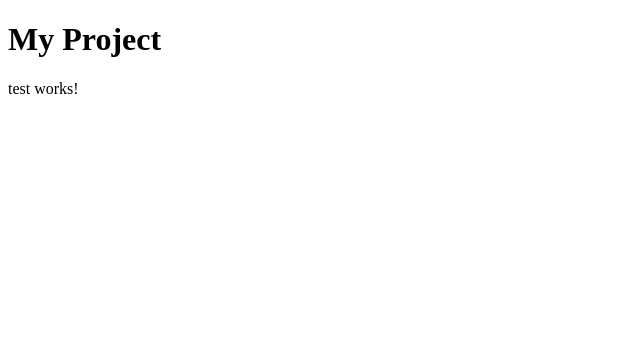
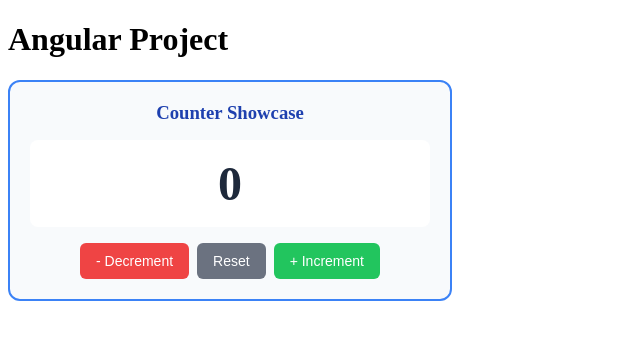
Before and after one commit to Anatoli33/Angular-Project, an Angular app in the folder project/: page / in a window 1280 px wide. Shown: the top 340 px of the page, without its empty margins (0-640 px from the left). Built offline with nearby package versions, Linux system fonts and the light colour scheme.

Commit message:
Add counter

```diff
--- a/project/src/app/app.html
+++ b/project/src/app/app.html
@@ -1,3 +1,3 @@
 <h1>{{ title() }}</h1>
-<app-test></app-test>
+<app-counter></app-counter>
 <router-outlet />
--- a/project/src/app/app.ts
+++ b/project/src/app/app.ts
@@ -1,14 +1,14 @@
 import { Component, signal } from '@angular/core';
 import { RouterOutlet } from '@angular/router';
-import { Test } from './test/test.js';
+import { Counter } from './counter/counter.js';
 
 @Component({
   selector: 'app-root',
   standalone: true,
-  imports: [RouterOutlet, Test],
+  imports: [RouterOutlet, Counter],
   templateUrl: './app.html',
   styleUrls: ['./app.css']
 })
 export class AppComponent {
-  protected readonly title = signal('My Project');
+  protected readonly title = signal('Angular Project');
 }
--- /dev/null
+++ b/project/src/app/counter/counter.css
@@ -0,0 +1,70 @@
+.counter-container {
+  padding: 20px;
+  border: 2px solid #3b82f6;
+  border-radius: 12px;
+  text-align: center;
+  background: #f8fafc;
+  max-width: 400px;
+}
+
+.counter-container h3 {
+  margin: 0 0 16px 0;
+  color: #1e40af;
+}
+
+.counter-value {
+  font-size: 48px;
+  font-weight: bold;
+  color: #1e293b;
+  padding: 16px;
+  background: white;
+  border-radius: 8px;
+  margin-bottom: 16px;
+}
+
+.counter-buttons {
+  display: flex;
+  gap: 8px;
+  justify-content: center;
+}
+
+.btn {
+  padding: 10px 16px;
+  border: none;
+  border-radius: 6px;
+  font-size: 14px;
+  font-weight: 500;
+  transition:
+    transform 0.1s,
+    opacity 0.2s;
+}
+
+.btn:hover {
+  opacity: 0.9;
+  transform: scale(1.02);
+}
+
+.btn:active {
+  transform: scale(0.98);
+}
+
+.increment {
+  background: #22c55e;
+  color: white;
+}
+
+.decrement {
+  background: #ef4444;
+  color: white;
+}
+
+.reset {
+  background: #6b7280;
+  color: white;
+}
+
+.hint {
+  margin-top: 16px;
+  font-size: 13px;
+  color: #64748b;
+}
--- /dev/null
+++ b/project/src/app/counter/counter.html
@@ -0,0 +1,11 @@
+<div class="counter-container">
+    <h3>Counter Showcase</h3>
+    <div class="counter-value">
+        {{ counterService.getCount() }}
+    </div>
+    <div class="counter-buttons">
+        <button class="btn decrement" (click)="counterService.decrement()">- Decrement</button>
+        <button class="btn reset" (click)="counterService.reset()">Reset</button>
+        <button class="btn increment" (click)="counterService.increment()">+ Increment</button>
+    </div>
+</div>
--- /dev/null
+++ b/project/src/app/counter/counter.ts
@@ -0,0 +1,14 @@
+import { Component } from '@angular/core'
+import { CounterService } from '../services/counter.service.js'
+
+@Component({
+  selector: 'app-counter',
+  imports: [],
+  templateUrl: './Counter.html',
+  styleUrl: './counter.css',
+})
+export class Counter {
+   constructor(public counterService: CounterService){
+
+  }
+}
--- /dev/null
+++ b/project/src/app/services/counter.service.ts
@@ -0,0 +1,29 @@
+import { Injectable } from "@angular/core";
+
+@Injectable({
+    providedIn: 'root'
+})
+
+export class CounterService {
+    private count = 0;
+
+    getCount(): number{
+        return this.count;
+    }
+
+    increment(): void{
+        this.count++;
+        console.log('count: ' + this.count);
+
+    }
+    decrement(): void{
+        this.count--;
+        console.log('count: ' + this.count);
+    }
+
+    reset(): void{
+        this.count = 0;
+        console.log('count: 0 - reset');
+
+    }
+}
--- a/project/src/app/test/test.html
+++ /dev/null
@@ -1 +0,0 @@
-<p>test works!</p>
```
Also changed, not shown: project/src/app/test/test.ts (deleted, +0 -11 lines), project/src/app/test/test.css (deleted).
